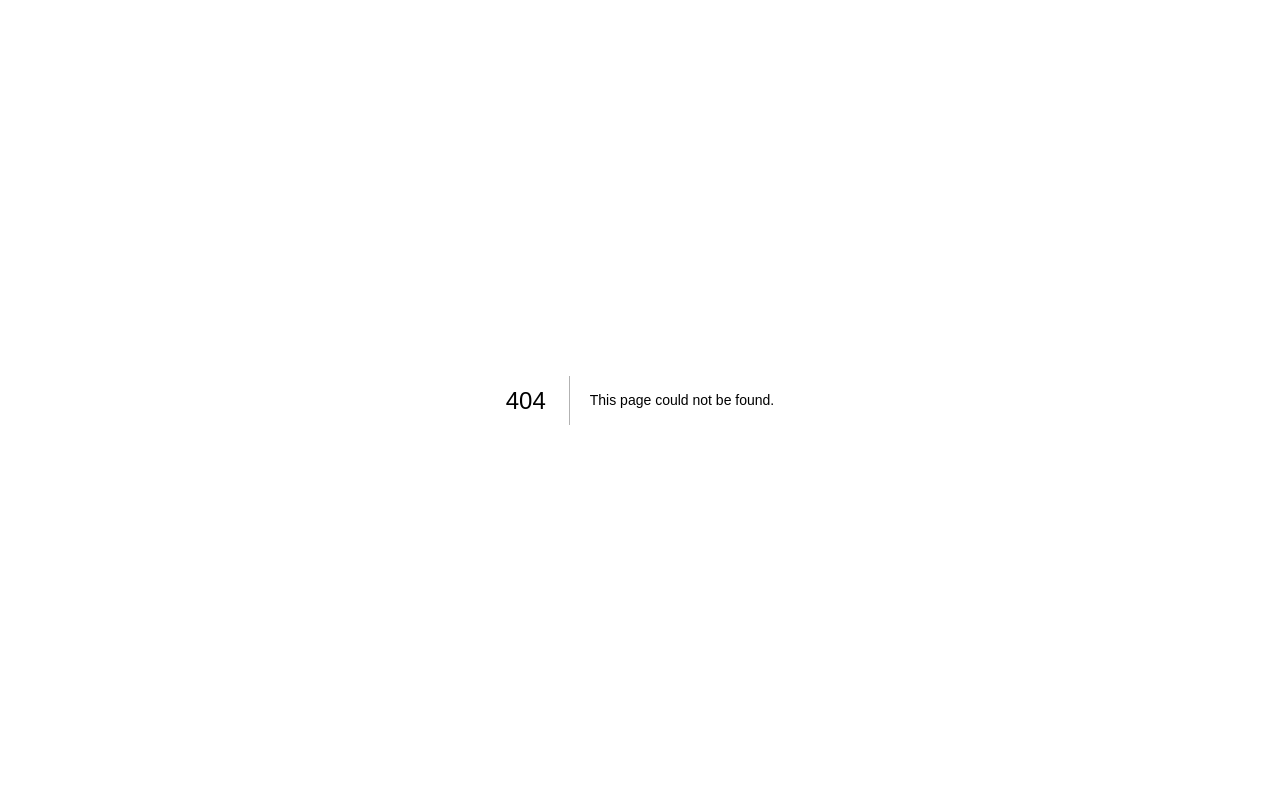
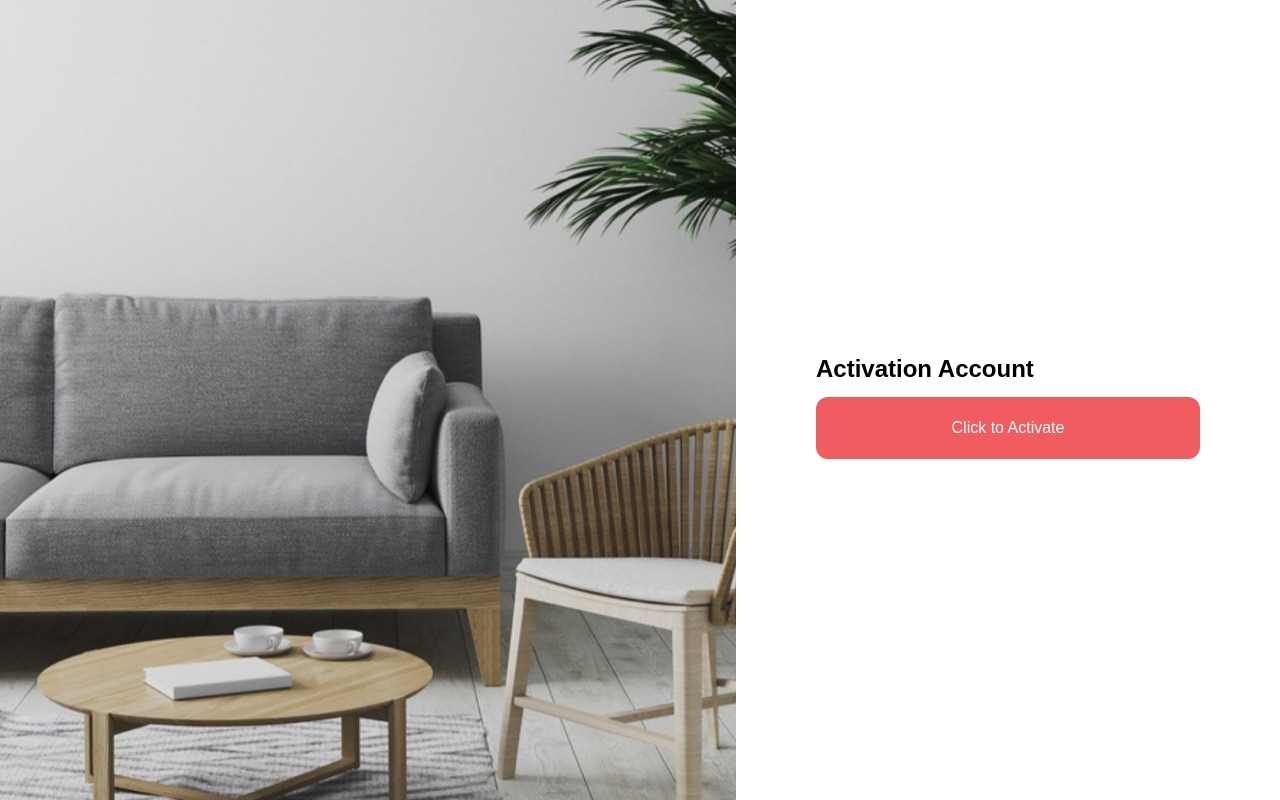
Before and after one commit to Sewakantor/frontend, a Next.js app: page /activation/1 in a window 1280 px wide. Before the commit this address had no page. Built offline with nearby package versions, Linux system fonts and the light colour scheme.

Commit message:
[ADD] Activation Page

```diff
--- /dev/null
+++ b/components/ActivationLayout.js
@@ -0,0 +1,89 @@
+
+import axios from 'axios'
+import Image from 'next/image'
+import headerImage from '../public/assets/images/header-image.jpg'
+import { useRouter } from 'next/router'
+import Swal from 'sweetalert2'
+
+export default function ActivationLayout() {
+    const router = useRouter()
+    if (!router.isReady) {
+        return null
+    }
+    const {id} = router.query
+
+    const requestActivate = async (id) => {
+        await axios
+        .post(`http://13.229.240.1:8080/users/activation/${id}`)
+        .then((res) => {
+            console.log(res);
+            Swal.fire(
+                'Account has been activated!',
+                'Redirect to login page..',
+                'success'
+            ).then(function(){
+                setTimeout(5000)
+                router.push('/login')
+            })
+        })
+        .catch((error) => {
+            console.log(error);
+            Swal.fire(
+                'error',
+                'error',
+                // ""+pesanHead+"",
+                // ""+pesanIsi+"",
+                'error'
+            )
+        });
+    }
+
+    const onActivate = async () => {
+        await requestActivate(id)
+    }
+
+
+    return (
+        <section className="overflow-hidden">
+            <div className="flex min-h-screen overflow-hidden">
+                <div className="relative flex-1 hidden w-0 overflow-hidden md:block">
+                    <Image
+                        layout='fill'
+                        src={headerImage}
+                        className="absolute inset-0 object-cover w-full h-full"
+                    />
+                </div>
+                <div className="flex flex-col justify-center flex-1 px-4 overflow-hidden sm:px-6 lg:flex-none lg:px-20 xl:px-22">
+                    <div className="w-full max-w-xl mx-auto lg:w-96">
+                        <div>
+                            <h2 className="mt-3 text-2xl font-bold text-neutral-600 text-center md:text-left lg:text-left">Activation Account</h2>
+                        </div>
+                        <div className="mt-3">
+                            <div>
+                                <button type="submit" className="
+                                flex
+                                items-center
+                                justify-center
+                                w-full
+                                px-10
+                                py-4
+                                text-base
+                                font-medium
+                                text-center text-white
+                                transition
+                                duration-500
+                                ease-in-out
+                                transform
+                                rounded-xl
+                                bg-redLogo
+                                hover:bg-red-300"
+                                onClick={onActivate}
+                                > Click to Activate </button>
+                            </div>
+                        </div>
+                    </div>
+                </div>
+            </div>
+        </section>
+    )
+}
--- /dev/null
+++ b/pages/activation/[id].js
@@ -0,0 +1,7 @@
+import ActivationLayout from '../../components/ActivationLayout';
+
+export default function index() {
+    return (
+        <ActivationLayout/>
+    )
+}
```
